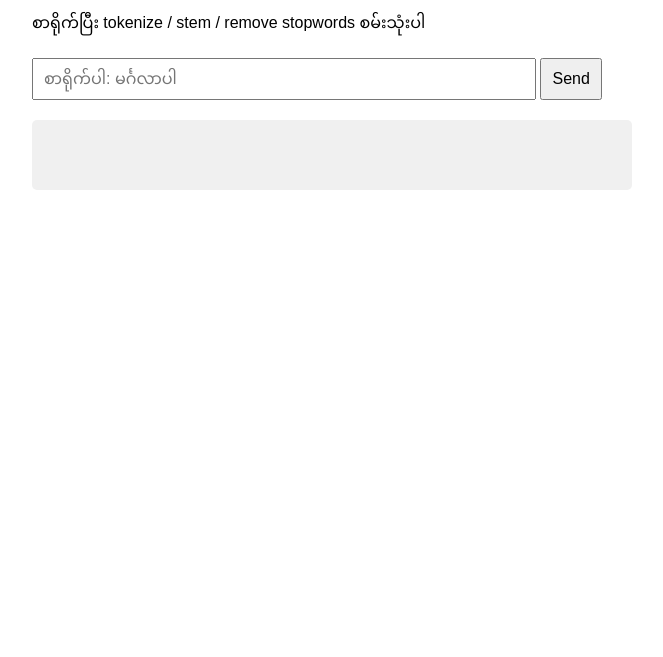
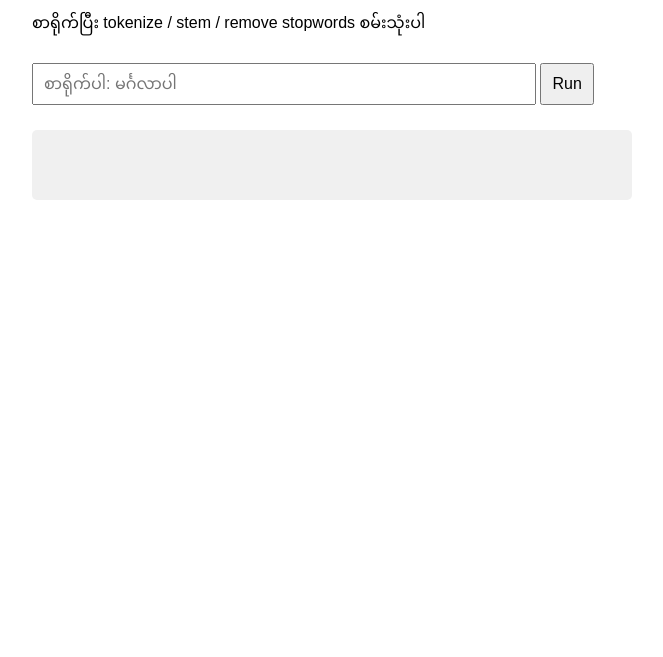
Before and after one commit to Smartburme/burme-npl, a plain HTML site: page index.html in a window 1280 px wide. Shown: the part 143-800 px from the top of the page, without its empty margins (308-971 px from the left). Drawn offline with Linux system fonts and the light colour scheme.

Commit message:
Update index.html

```diff
--- a/index.html
+++ b/index.html
@@ -3,68 +3,53 @@
 <head>
   <meta charset="UTF-8">
   <meta name="viewport" content="width=device-width, initial-scale=1.0">
-  <title>BurmeNPL Chat Demo</title>
+  <title>BurmeNPL Demo</title>
+  <style>
+    body { font-family: "Myanmar3", sans-serif; max-width: 600px; margin: 50px auto; padding: 20px; }
+    input, button { padding: 10px; font-size: 16px; margin: 5px 0; }
+    #output { margin-top: 20px; white-space: pre-wrap; background: #f0f0f0; padding: 10px; border-radius: 5px; min-height: 50px; }
+  </style>
+</head>
+<body>
+  <h1>BurmeNPL Demo</h1>
+  <p>စာရိုက်ပြီး tokenize / stem / remove stopwords စမ်းသုံးပါ</p>
 
-  <!-- CDN version -->
-  <script src="https://cdn.jsdelivr.net/gh/Smartburme/Burme-npl@v0.1.0/dist/burme-npl.js"></script>
+  <input type="text" id="msg" placeholder="စာရိုက်ပါ: မင်္ဂလာပါ" style="width: 80%;">
+  <button id="runBtn">Run</button>
+
+  <div id="output"></div>
+
+  <!-- CDN load -->
+  <script src="https://cdn.jsdelivr.net/gh/YOUR-USERNAME/Burme-npl@v0.1.0/dist/burme-npl.js"></script>
 
   <!-- Local fallback -->
   <script>
     if (!window.BurmeNPL) {
-      var s = document.createElement('script');
-      s.src = '/libs/burme-npl.js'; // local copy
+      const s = document.createElement('script');
+      s.src = '/libs/burme-npl.js'; // copy dist/burme-npl.js here
+      s.onload = () => console.log("BurmeNPL loaded from local fallback");
       document.head.appendChild(s);
     }
   </script>
 
-  <style>
-    body {
-      font-family: "Myanmar3", sans-serif;
-      max-width: 600px;
-      margin: 50px auto;
-      padding: 20px;
-    }
-    input, button {
-      padding: 10px;
-      font-size: 16px;
-    }
-    #output {
-      margin-top: 20px;
-      white-space: pre-wrap;
-      background: #f0f0f0;
-      padding: 10px;
-      border-radius: 5px;
-      min-height: 50px;
-    }
-  </style>
-</head>
-<body>
-  <h1>BurmeNPL Test</h1>
-  <p>စာရိုက်ပြီး tokenize / stem / remove stopwords စမ်းသုံးပါ</p>
-
-  <input type="text" id="msg" placeholder="စာရိုက်ပါ: မင်္ဂလာပါ" style="width: 80%;">
-  <button onclick="runNPL()">Send</button>
-
-  <div id="output"></div>
-
   <script>
-    function runNPL() {
-      const text = document.getElementById('msg').value;
+    const runNPL = () => {
       if (!window.BurmeNPL) {
         alert("BurmeNPL library မ load ရသေးပါ။");
         return;
       }
+      const text = document.getElementById('msg').value;
       const tokens = BurmeNPL.tokenize(text);
       const stems = BurmeNPL.stemTokens(tokens);
       const clean = BurmeNPL.removeStopwords(stems);
 
       document.getElementById('output').textContent =
-        `Tokens: ${tokens.join(', ')}\n` +
-        `Stems: ${stems.join(', ')}\n` +
-        `Clean: ${clean.join(', ')}`;
+        `Tokens: ${tokens.join(', ')}\nStems: ${stems.join(', ')}\nClean: ${clean.join(', ')}`;
 
       console.log({ tokens, stems, clean });
     }
+
+    document.getElementById('runBtn').addEventListener('click', runNPL);
   </script>
 </body>
 </html>
```
